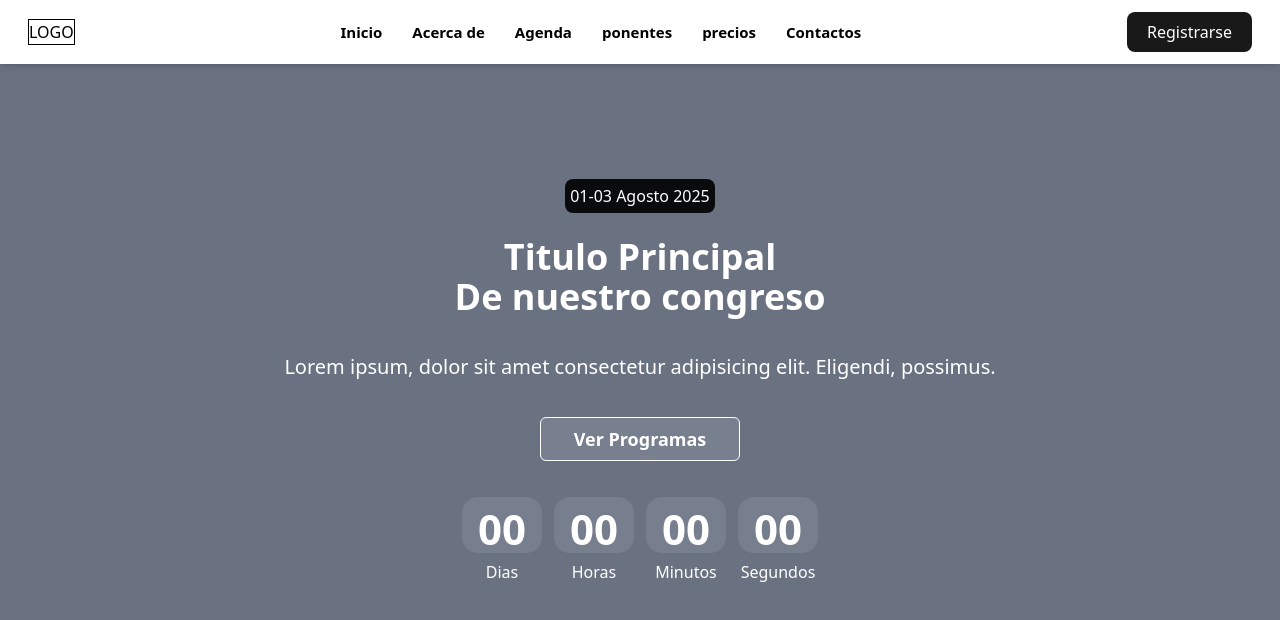
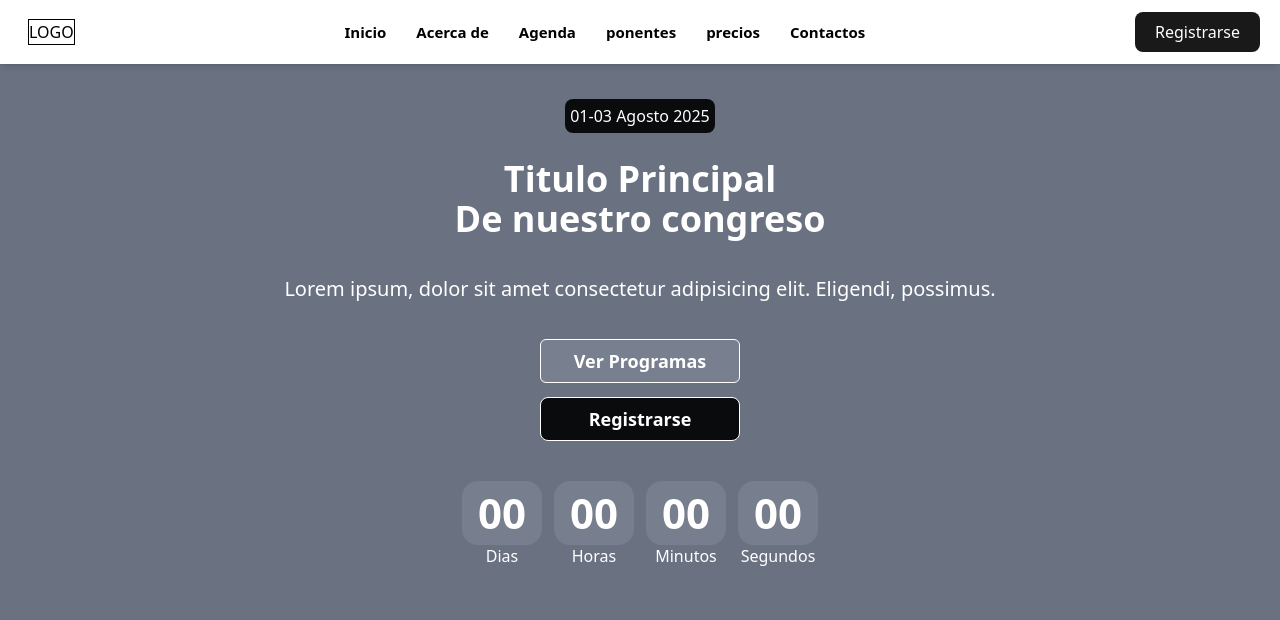
Before and after one commit to Yradys28/Cep-Ceci-2025, a website: page index.html in a window 1280 px wide. Drawn offline with nearby package versions, Linux system fonts and the light colour scheme.

Commit message:
se agrego un boton de register al main principal

```diff
--- a/index.html
+++ b/index.html
@@ -32,7 +32,7 @@
                     <a href="">Contactos</a>
                 </div>
             </div>
-            <div class="bg-black/90 text-white rounded-lg px-5 py-2 flex items-center justify-center mr-7">
+            <div class="bg-black/90 text-white rounded-lg px-5 py-2 flex items-center justify-center mr-5">
                 <span class="">Registrarse</span>
             </div>
     </header>
@@ -40,30 +40,34 @@
     <main class="flex flex-col flex-grow pt-16">
 
         <section class="w-full min-h-screen  bg-gray-500 flex flex-col items-center">
-            <div class="gap-9 mt-[115px] flex flex-col items-center">
+            <div class="gap-6 mt-[35px] flex flex-col items-center">
                 <div class="text-center flex flex-col justify-center items-center gap-9">
                     <span class="bg-black/90 text-white rounded-lg p-[5px]">01-03 Agosto 2025</span>
-                    <h1 class="text-white font-bold text-4xl mt-[-12px]">Titulo Principal <br> De nuestro congreso</h1>
+                    <h1 class="text-white font-bold text-4xl mt-[-10px]">Titulo Principal <br> De nuestro congreso</h1>
                     <p class="text-white text-xl">Lorem ipsum, dolor sit amet
                     consectetur adipisicing elit. Eligendi, possimus.</p>
                 </div>
-                <div class="flex justify-between gap-7">
-                    <span class="border border-white bg-gray-100/10 text-white text-lg font-bold rounded-md h-11 w-50 flex justify-center items-center">Ver Programas</span>
+                <div class="flex justify-between">
+                    <span class="border border-white bg-gray-100/10 text-white text-lg font-bold rounded-md h-11 w-50 flex justify-center items-center mt-3">
+                    Ver Programas</span>
+                </div>
+                <div class="border border-white bg-black/90 text-white text-lg font-bold rounded-lg px-5 py-2 flex items-center justify-center h-11 w-50 mt-[-10px] mb-4">
+                <span class="">Registrarse</span>
                 </div>
                 <div class="flex gap-3 text-white">
-                    <div class="bg-gray-200/10  w-20 h-14 rounded-2xl">
+                    <div class="bg-gray-200/10  w-20 h-16 rounded-2xl">
                         <span class="font-bold text-[42px] flex justify-center">00</span>
                         <p class="flex justify-center">Dias</p>
                     </div>
-                     <div class=" bg-gray-200/10  w-20 h-14 rounded-2xl">
+                     <div class=" bg-gray-200/10  w-20 h-16 rounded-2xl">
                         <span class="font-bold text-[42px] flex justify-center">00</span>
                         <p class="flex justify-center">Horas</p>
                     </div>
-                     <div class=" bg-gray-200/10  w-20 h-14 rounded-2xl">
+                     <div class=" bg-gray-200/10  w-20 h-16 rounded-2xl">
                         <span class="font-bold text-[42px] flex justify-center">00</span>
                         <p class="flex justify-center">Minutos</p>
                     </div>
-                     <div class="bg-gray-200/10  w-20 h-14 rounded-2xl">
+                     <div class="bg-gray-200/10  w-20 h-16 rounded-2xl">
                         <span class="font-bold text-[42px] flex justify-center">00</span>
                         <p class="flex justify-center">Segundos</p>
                     </div>
@@ -139,7 +143,8 @@
                 <p class="text-gray-500 text-lg sm:text-xl break-words">Tres días llenos de actividades, conciertos y talleres para todos los gustos</p>
             </div>
 
-            <div class="bg-gray-300 rounded-lg flex flex-col sm:flex-row justify-around items-center h-auto sm:h-12 py-3 sm:py-0 mb-6 text-gray-700 text-sm sm:text-base max-w-6xl mx-auto">
+            <div class="bg-gray-300 rounded-lg flex flex-col sm:flex-row justify-around items-center h-auto sm:h-12
+            py-3 sm:py-0 mb-6 text-gray-700 text-sm sm:text-base max-w-6xl mx-auto">
                 <div class="px-4 py-1 sm:p-0">Día 1 - 01 de Agosto</div>
                 <div class="px-4 py-1 sm:p-0">Día 2 - 02 de Agosto</div>
                 <div class="px-4 py-1 sm:p-0">Día 3 - 03 de Agosto</div>
```
